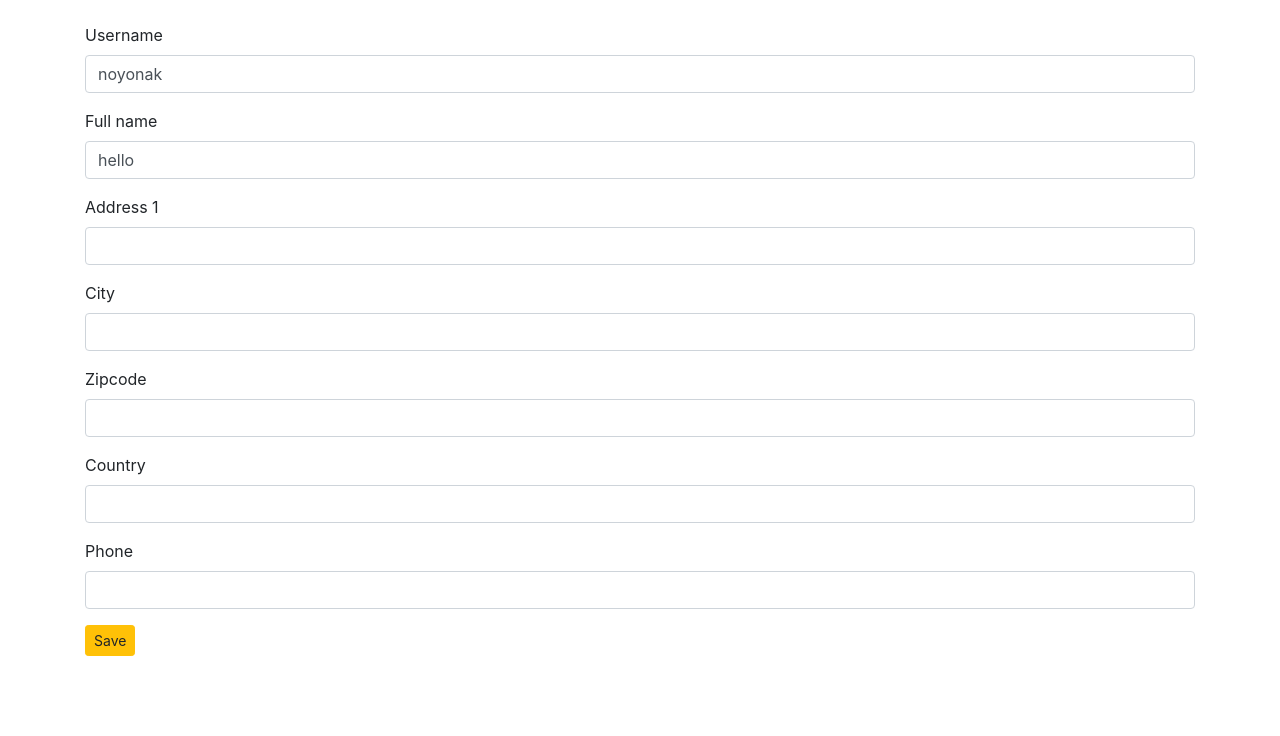
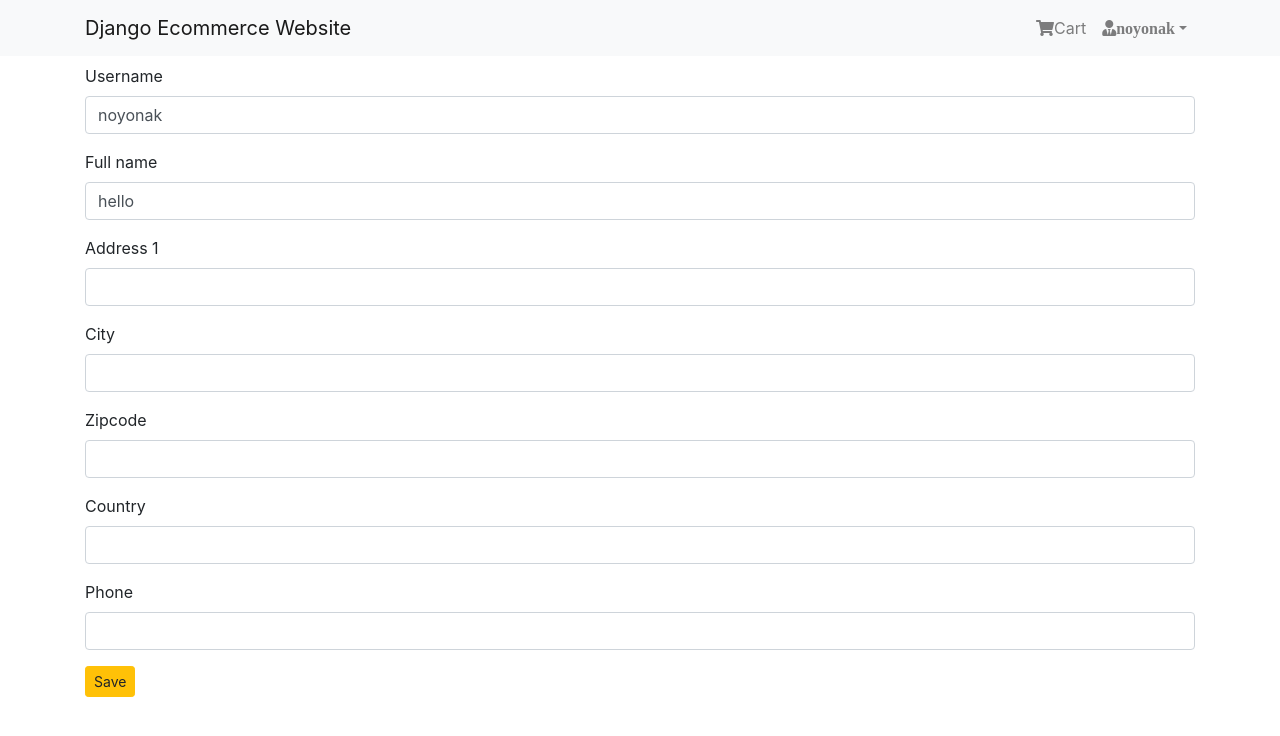
Before and after one commit to NoyonAhammadKhan/Ecommerce-Django, a Django app: page /account/profile/ in a window 1280 px wide. Shown: the top 736 px of the page. Run offline with Django 3.2, Linux system fonts and the light colour scheme; a user stored in the database is signed in; data comes from the database, SQL or seed files in the repository; both versions use the stored data as it was after the commit; some libraries are stand-ins or nearby versions.

Commit message:
Home Page And Navbar

```diff
--- a/My_Ecom_Project/App_Login/urls.py
+++ b/My_Ecom_Project/App_Login/urls.py
@@ -8,5 +8,5 @@ urlpatterns =[
      path('signup/',views.sign_up, name='signup'),
      path('login/',views.login_user, name='login'),
      path('logout/', views.logout_user, name='logout'),
-     path('profile/', views.user_profile, name='profile')
+     path('profile/', views.user_profile, name='profile'),
 ]
--- a/My_Ecom_Project/templates/base.html
+++ b/My_Ecom_Project/templates/base.html
@@ -10,9 +10,64 @@
     <link rel="stylesheet" href="{% static 'css/main.css' %}">
 
     <title>{% block title_block %} Ecommerce{% endblock %}</title>
+    <style>
+        .card {
+            height:350px;
+
+        }
+        .card-product:after{
+            content:"";
+            display:table;
+            clear: both;
+            visibility:hidden;
+
+        }
+        .card-product .price-new, .card-product .price{
+            margin-right: 5px;
+        }
+
+        .card-product .price-old{
+            color:#999;
+        }
+
+        .card-product .img-wrap{
+            border-radius: 3px 3px 0 0;
+            overflow: hidden;
+            position: relative;
+            height:220px;
+            text-align: center;
+        }
+
+        .card-product .img-wrap img{
+            max-height: 100%;
+            max-height: 100%;
+            object-fit:cover;
+        }
+
+        .card-product .info-wrap{
+            overflow: hidden;
+            padding:15px;
+            border-top: 1px solid #eee;
+        }
+
+        .card-product .action-wrap{
+            padding-top: 4px;
+            margin-top:4px;
+        }
+
+        .card-product .bottom-wrap{
+            padding:15px;
+            border-top: 1px solid;
+        }
+
+        .card-product .title{
+            margin-top: 0px;
+        }
+    </style>
 </head>
 <body>
-   <div class="container" style="padding-top:15px">
+    {% include 'navbar.html' %}
+   <div class="container">
     <div class="messages container mt-2">
         {% if messages %}
             {% for message in messages %}
--- a/My_Ecom_Project/templates/navbar.html
+++ b/My_Ecom_Project/templates/navbar.html
@@ -0,0 +1,40 @@
+<nav class="navbar navbar-expand-lg navbar-light bg-light">
+    <div class="container">
+    <a class="navbar-brand" href="{% url 'App_Shop:home' %}">Django Ecommerce Website</a>
+    <button type="button" class="navbar-toggler" data-toggle="collapse" data-target="#navbarNav" aria-controls="navbarNav" aria-expanded="false" aria-label="Toggle navigation"><span class="navbar-toggler-icon"></span>
+    </button>
+    <div class="collapse navbar-collapse" id="navbarNav">
+    <ul class="navbar-nav ml-auto">
+
+    {% if request.user.is_authenticated %}
+        <li class="nav-item">
+          <a href="#" class="nav-link">
+            <i class="fa fa-shopping-cart"></i>Cart
+          </a>
+        </li>
+        <li class="nav-item dropdown">
+            <a class="nav-link dropdown-toggle" id="nanbarDropdown" data-toggle="dropdown" href="#" aria-haspopup="false" role="button" aria-expanded="false" >
+            <i class="fas fa-user-tie">{{request.user.profile.username}}</i></a>
+
+            <div class="dropdown-menu" aria-labelledby="navbarDropdown">
+                <a class="dropdown-item"  href="{% url 'App_Login:profile' %}">
+                    Profile
+                </a>
+                <a class="dropdown-item">
+                    Orders
+                </a>
+                <div class="dropdown-divider"></div>
+                    <a href="{% url 'App_Login:logout' %}" class="dropdown-item">Logout</a>
+                </div>
+            </div>
+        </li>
+
+        {% else %}
+
+        <li class="nav-item" > <a href="{% url 'App_Login:login' %}" class="btn btn-priamry">Login</a></li>
+
+        {% endif %}
+    </ul>
+    </div>
+    </div>
+</nav>
```
Also changed, not shown: My_Ecom_Project/templates/App_Shop/home.html (+28 -3 lines), My_Ecom_Project/db.sqlite3, My_Ecom_Project/media/Products/1.jpg (added), My_Ecom_Project/media/Products/2.jpg (added), My_Ecom_Project/media/Products/3.jpg (added), My_Ecom_Project/media/Products/4.jpg (added), My_Ecom_Project/media/Products/5.jpg (added), My_Ecom_Project/media/Products/6.jpg (added), My_Ecom_Project/media/Products/7.jpg (added), My_Ecom_Project/media/Products/8.jpg (added).
